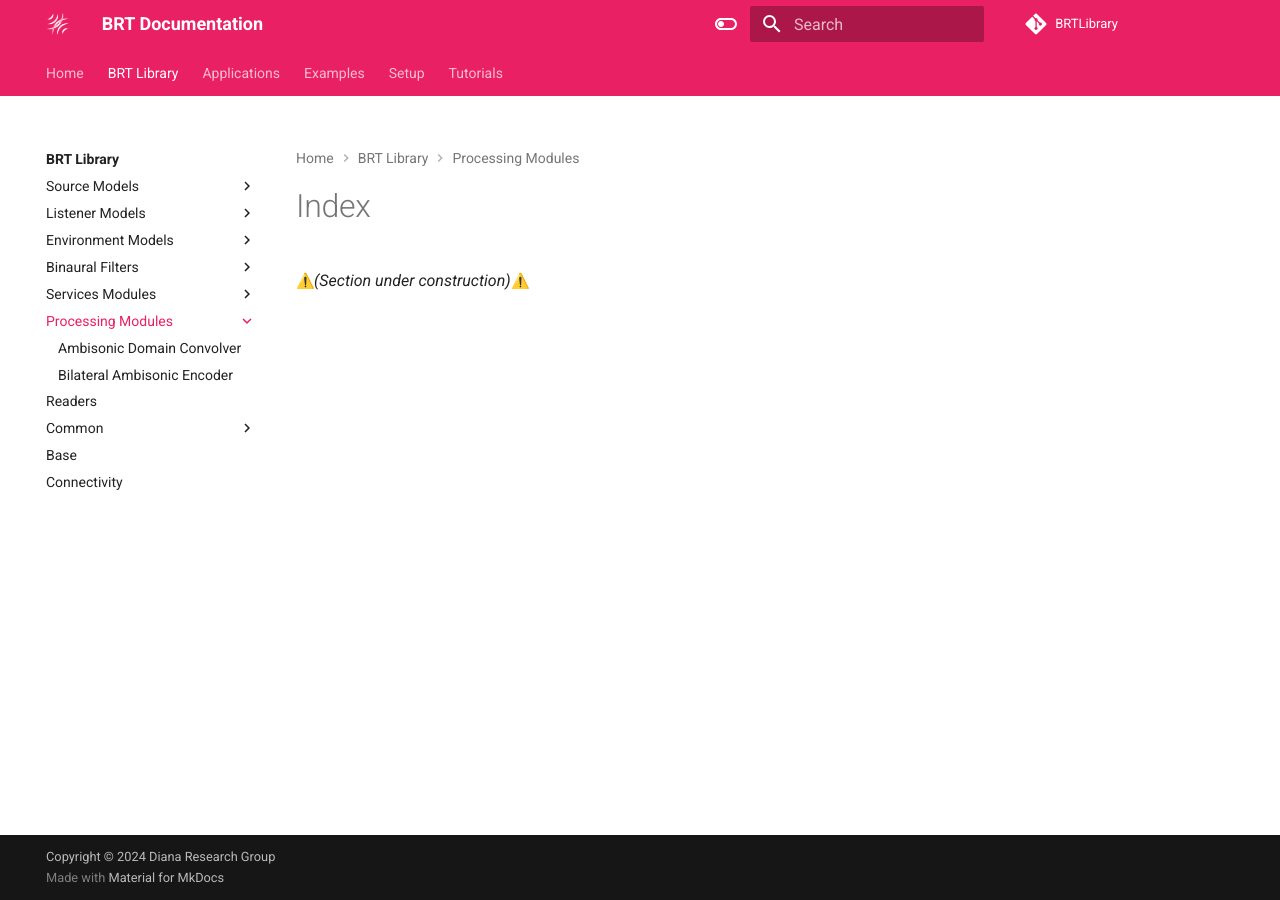
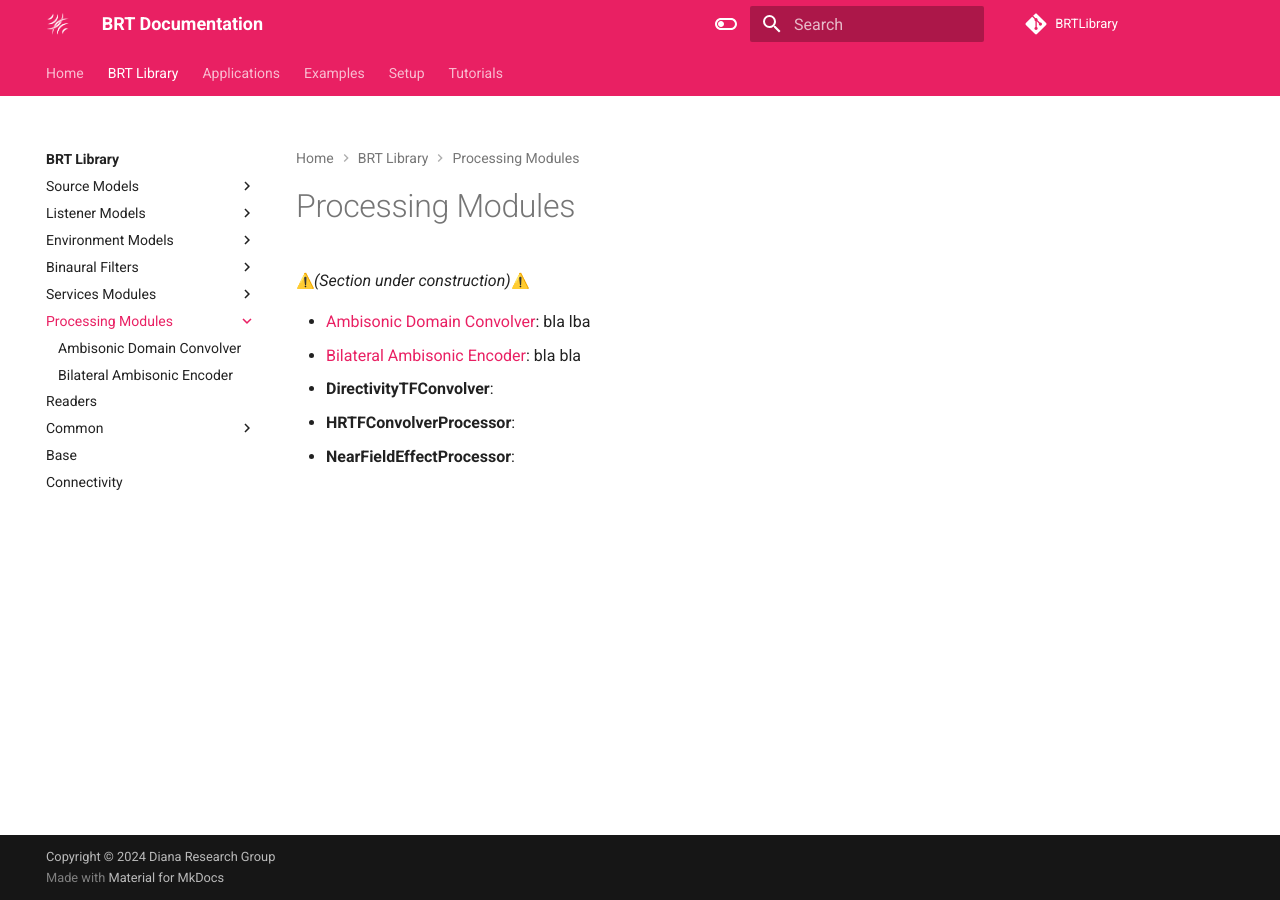
Before and after one commit to GrupoDiana/BRT-Documentation, an MkDocs documentation site: the page built from docs/library/processing-modules/index.md, in a window 1280 px wide. Built offline with MkDocs 1.6.1 and Material for MkDocs 9.7.7, drawn with Linux system fonts in a browser that asks for light colours; emoji names are drawn with the system emoji font; comment, search, counter and statistics services are not loaded.

Commit message:
feat: Add processing modules index

```diff
--- a/docs/library/processing-modules/index.md
+++ b/docs/library/processing-modules/index.md
@@ -1 +1,9 @@
+# Processing Modules
+
 :warning:*(Section under construction)*:warning:
+
+- [Ambisonic Domain Convolver](./ambisonic-domain-convolver.md):  bla lba
+- [Bilateral Ambisonic Encoder](./bilateral-ambisonic-encoder.md):  bla bla
+- **DirectivityTFConvolver**:
+- **HRTFConvolverProcessor**:
+- **NearFieldEffectProcessor**:
```
